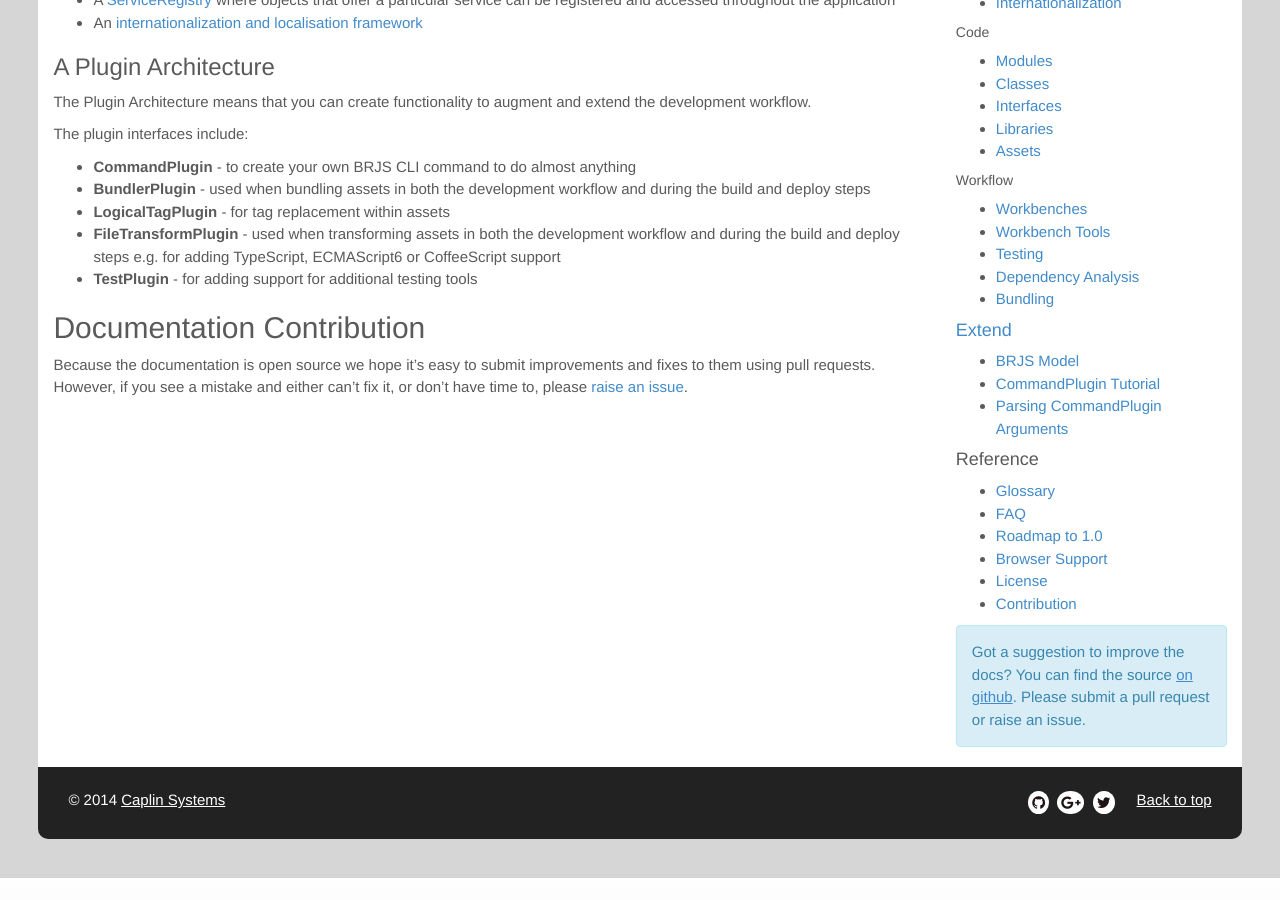
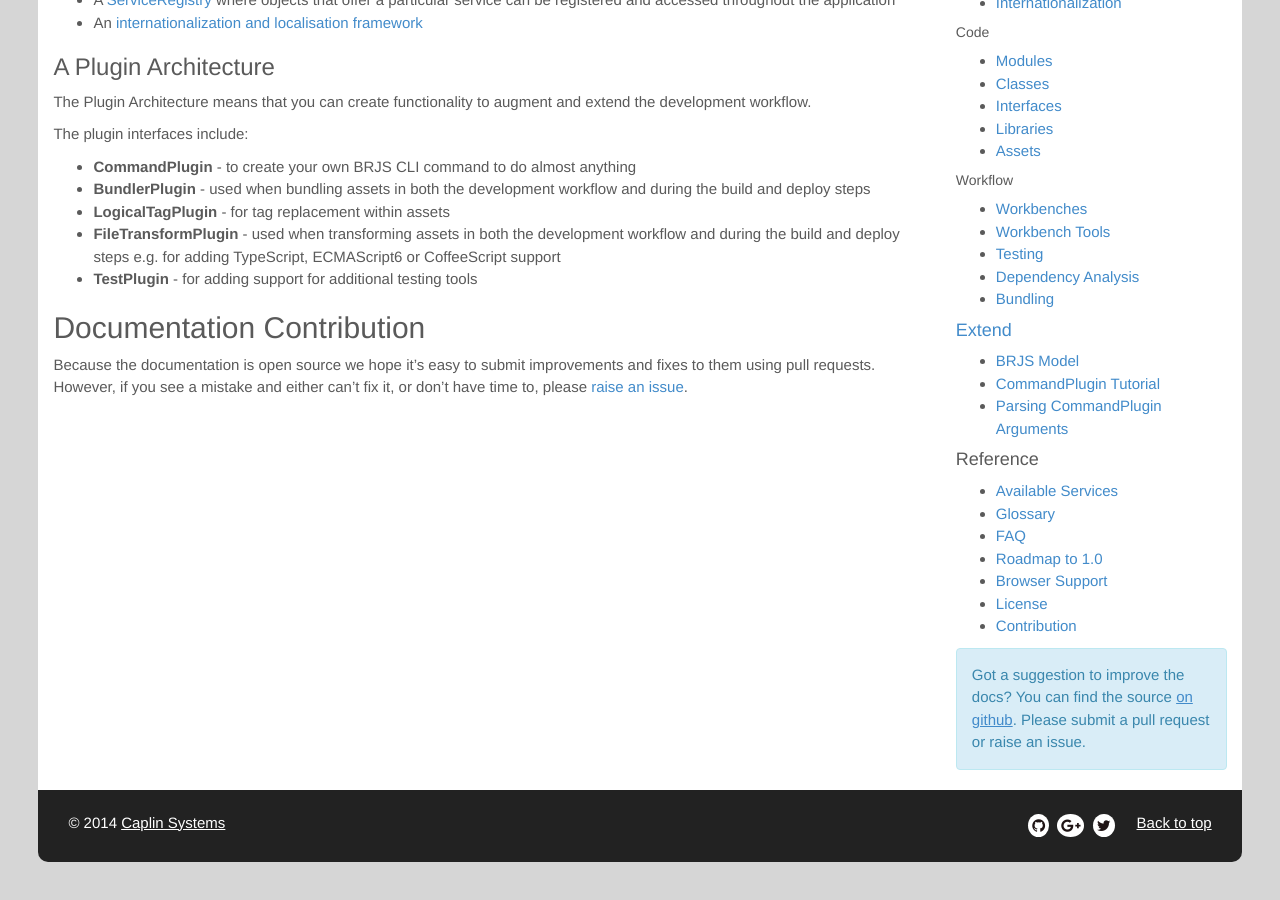
Before and after one commit to BladeRunnerJS/brjs-site, a Jekyll site: the page built from docs/index.md, in a window 1280 px wide and 900 px high, scrolled down 888 px. Built offline with Jekyll 4.4.1, drawn with Linux system fonts in a browser that asks for light colours; nearby versions of some CDN libraries; Markdown is read by kramdown in place of the engine named in the settings; before the commit the page ends 1766 px from its top, so only the background shows below that.

Commit message:
update toc

```diff
--- a/_includes/docs/reference/toc.html
+++ b/_includes/docs/reference/toc.html
@@ -1,4 +1,5 @@
 <ul>
+  <li><a href="/docs/reference/available_services/">Available Services</a></li>
   <li><a href="/docs/reference/glossary/">Glossary</a></li>
   <li><a href="/docs/reference/faq/">FAQ</a></li>
   <li><a href="/docs/roadmap/">Roadmap to 1.0</a></li>
```
